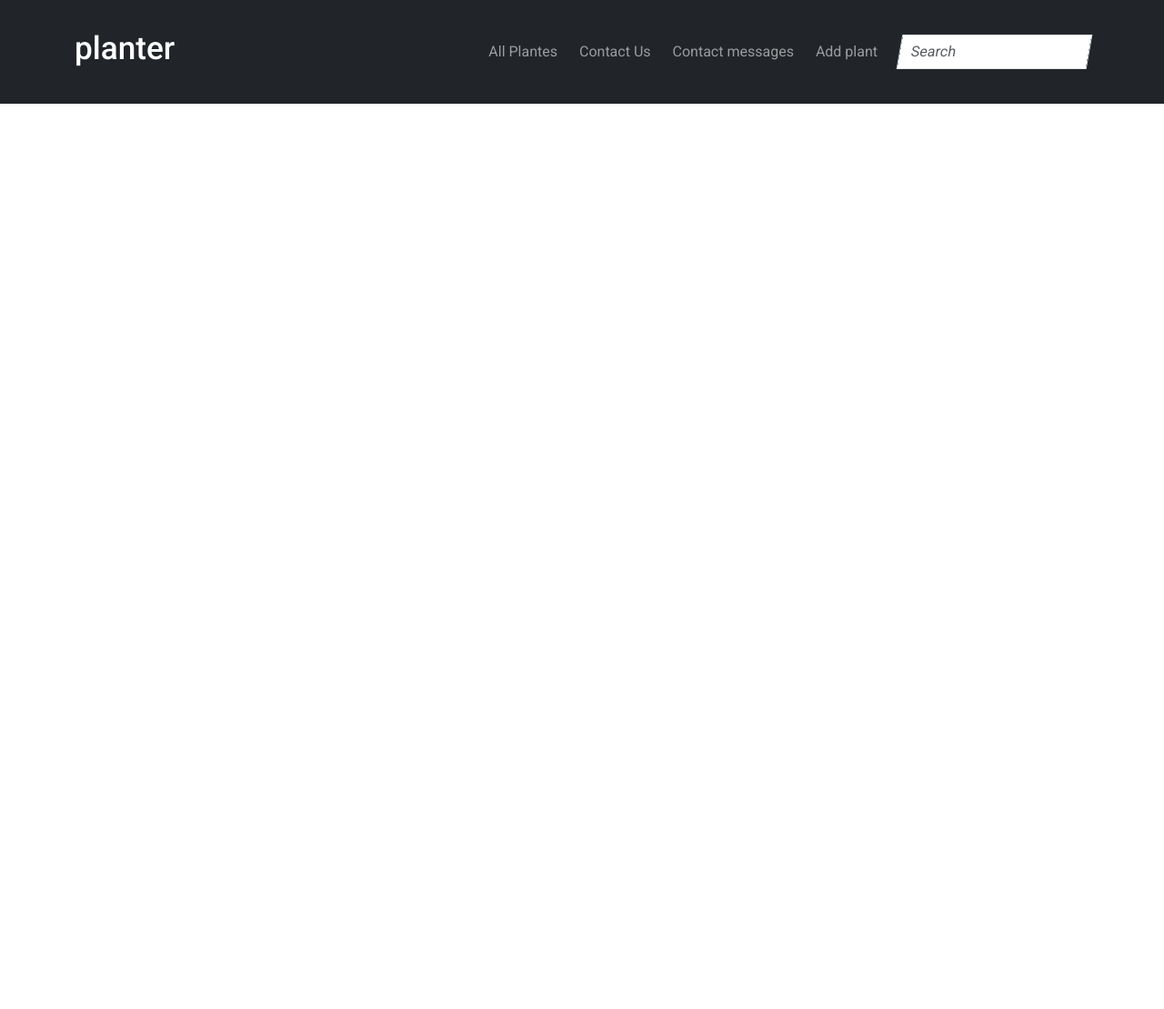
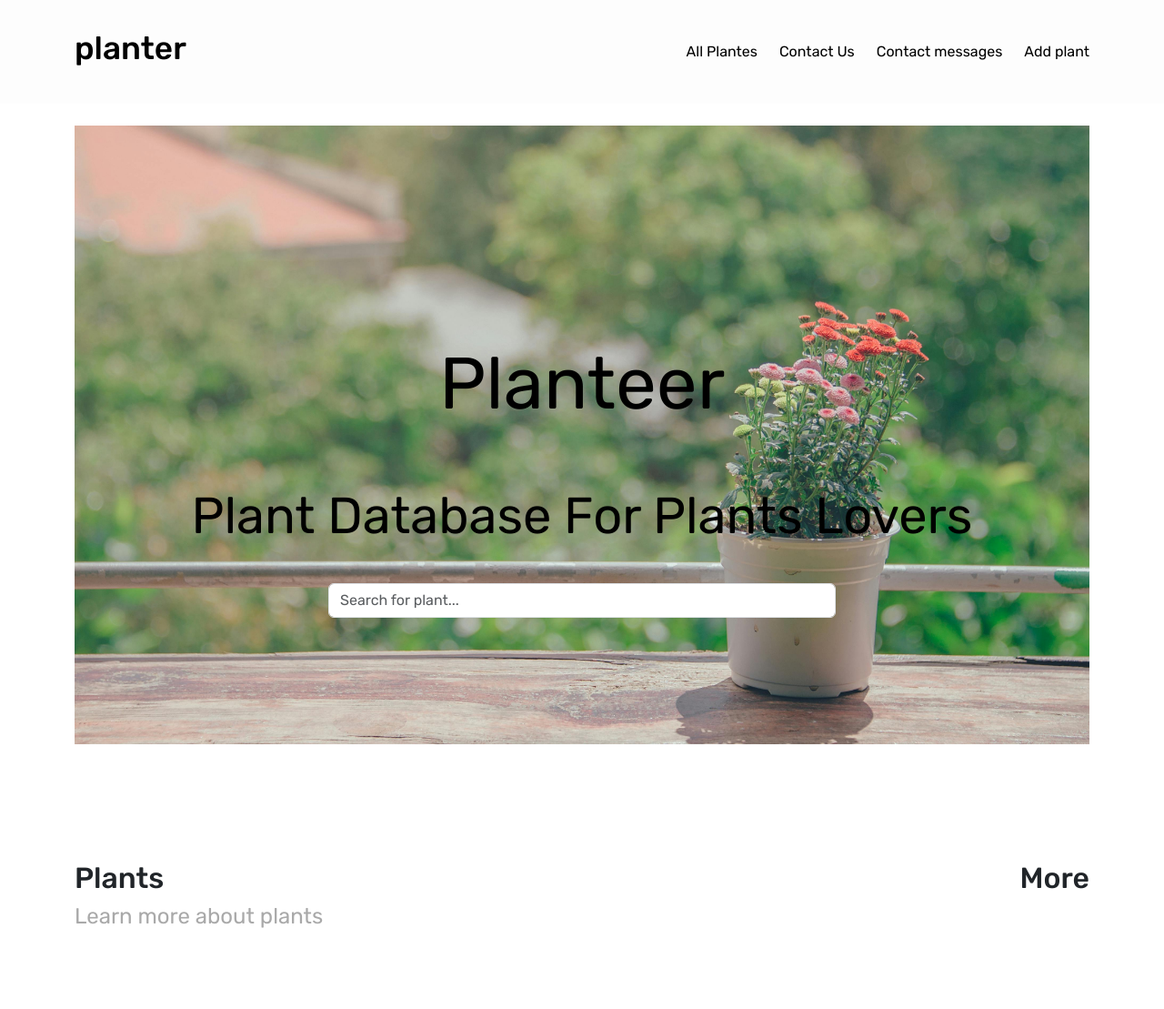
Before and after one commit to T-Python-June-24/LAB-ORM-PLANTEER-1, a Django app: page / in a window 1280 px wide. Shown: the whole page at 91% size. Before the commit the page ends 114 px from the top, so only its background shows below. Run offline with Django 5.2, Linux system fonts and the light colour scheme.

Commit message:
editd home page

```diff
--- a/Planteer/main/static/css/main.css
+++ b/Planteer/main/static/css/main.css
@@ -1,11 +1,10 @@
 
 * {
-    font-family: "Roboto", sans-serif;
+    font-family: "Rubik", sans-serif;
     font-weight: 400;
     font-style: normal;
 
 }
-
 h1 {
     padding-top: 6rem;
     font-size: 4rem;
@@ -13,11 +12,11 @@ h1 {
 
 }
 h1, h2 {
-    font-family: "Roboto", sans-serif;
+    font-family: "Rubik", sans-serif;
 }
 
 .navbar-brand h2 {
-    font-family: "Roboto", sans-serif;
+    font-family: "Rubik", sans-serif;
 }
 
 body {
@@ -25,48 +24,15 @@ body {
     margin-bottom: 5rem;
 }
 
-body.dark  {
-    background-color: rgb(40, 40, 40);
-    color: rgb(220, 220, 220);
-}
-
-body.dark h1, body.dark h2, body.dark h3 {
-    color:rgb(255, 179, 0);
-}
-
-
-body.dark hr {
-    background-color: rgb(115, 115, 115);
-}
-
-.odibee-sans-regular {
-    font-family: "Roboto", sans-serif;
-    font-weight: 400;
-    font-style: normal;
-  }
-
-
-.bungee-regular {
-    font-family: "Roboto", sans-serif;
-    font-weight: 400;
-    font-style: normal;
-  }
-
-
 p {
     white-space:pre-line;
 }
 
-hr {
-    opacity: 1;
-    height: 1rem;
-    border: none;
-    background-color: rgb(230, 230, 230);
-}
+
 
 .top-logo {
     font-size: 2.2rem;
-    color: rgb(255, 255, 255);
+    color: rgb(0, 0, 0);
     transition: all 0.2s ease-in;
 }
 
@@ -85,10 +51,8 @@ hr {
 }
 
 
-
 input[type="search"]{
-    border-radius: 0px !important;
-    transform: skew(-10deg);
+    margin-top: 2rem;
 }
 
 
@@ -96,15 +60,17 @@ input[type="search"]{
     padding:0.2rem;
 
 }
-
-.top-nav .active-icon {
-    background-color: white;
-    border-radius: 50%;
-    color:black;
+.nav-link {
+    color: #000000 !important; /* Sets the text color to black */
+}
+.top-nav a {
+    padding: 0px !important;
 }
 
 
+.overlay-background h1 ,.overlay-background h2 {
+    color: black !important;
+    font-weight: 400;
+    font-family: "Rubik", sans-serif;
 
-.top-nav a {
-    padding: 0px !important;
 }
--- a/Planteer/main/templates/main/base.html
+++ b/Planteer/main/templates/main/base.html
@@ -6,19 +6,22 @@
     <meta name="viewport" content="width=device-width, initial-scale=1">
     <title>{% block title %}{% endblock %}</title>
     <link href="https://cdn.jsdelivr.net/npm/bootstrap@5.3.3/dist/css/bootstrap.min.css" rel="stylesheet" integrity="sha384-QWTKZyjpPEjISv5WaRU9OFeRpok6YctnYmDr5pNlyT2bRjXh0JMhjY6hW+ALEwIH" crossorigin="anonymous">
+    <link href="https://fonts.googleapis.com/css2?family=Roboto:ital,wght@0,100;0,300;0,400;0,500;0,700;0,900;1,100;1,300;1,400;1,500;1,700;1,900&display=swap" rel="stylesheet">
     <link rel="preconnect" href="https://fonts.googleapis.com">
     <link rel="preconnect" href="https://fonts.gstatic.com" crossorigin>
-    <link href="https://fonts.googleapis.com/css2?family=Roboto:ital,wght@0,100;0,300;0,400;0,500;0,700;0,900;1,100;1,300;1,400;1,500;1,700;1,900&display=swap" rel="stylesheet">
+    <link href="https://fonts.googleapis.com/css2?family=Rubik:ital,wght@0,300..900;1,300..900&display=swap" rel="stylesheet">
     <link rel="stylesheet" href="https://fonts.googleapis.com/css2?family=Material+Symbols+Outlined:opsz,wght,FILL,GRAD@20..48,100..700,0..1,-50..200" />
     <link href="{% static 'css/main.css' %}" rel="stylesheet" />
   <style>
-
+.light{
+  background-color: rgb(253, 253, 253);
+}
 
   </style>
   </head>
   <body >
 
-    <div class="container-fluid sticky-top  bg-dark pt-4 pb-4">
+    <div class="container-fluid sticky-top bg light pt-4 pb-4">
     <nav class="navbar navbar-expand-lg navbar-dark top-nav" aria-label="Eighth navbar example">
       <div class="container">
         <a class="navbar-brand" href="/"><h2 class="top-logo">planter</h2></a>
@@ -44,9 +47,7 @@
             </li>
 
 
-            <form role="search">
-              <input class="form-control" type="search" placeholder="Search" aria-label="Search">
-            </form>
+
           </ul>
 
         </div>
--- a/Planteer/main/templates/main/index.html
+++ b/Planteer/main/templates/main/index.html
@@ -1,6 +1,43 @@
 {% extends 'main/base.html' %}
+{% load static %}
+{% block title %} Planter {% endblock %}
 
-{% block title %} planter {% endblock %}
+<link href="{% static 'css/main.css' %}" rel="stylesheet" />
 
 {% block content %}
+<style>
+    .overlay-background {
+        background: url("{% static 'images/home.jpg' %}") no-repeat center center;
+        background-size: cover;
+        height: 85vh;
+    }
+    .hero-section{
+        margin-bottom: 8rem;
+    }
+    h4{
+        color: darkgrey;
+        font-weight: 400;
+    }
+</style>
+<section class="hero-section">
+    <div class="overlay-background d-flex align-items-center justify-content-center flex-column">
+        <h1 class="text-white display-1">Planteer</h1>
+        <h2 class="text-white display-4">Plant Database For Plants Lovers</h2>
+        <div class="w-100 d-flex justify-content-center">
+            <form class="col-12 col-sm-10 col-md-8 col-lg-6" role="search">
+                <input type="search" class="form-control" placeholder="Search for plant..." aria-label="Search">
+            </form>
+        </div>
+    </div>
+</section>
+<section class="d-flex justify-content-between">
+    <div>
+        <h2>Plants</h2>
+        <h4>Learn more about plants</h4>
+    </div>
+    <div>
+        <h2>More</h2>
+    </div>
+</section>
+
 {% endblock %}
```
Also changed, not shown: Planteer/main/static/images/home.jpg (added).
